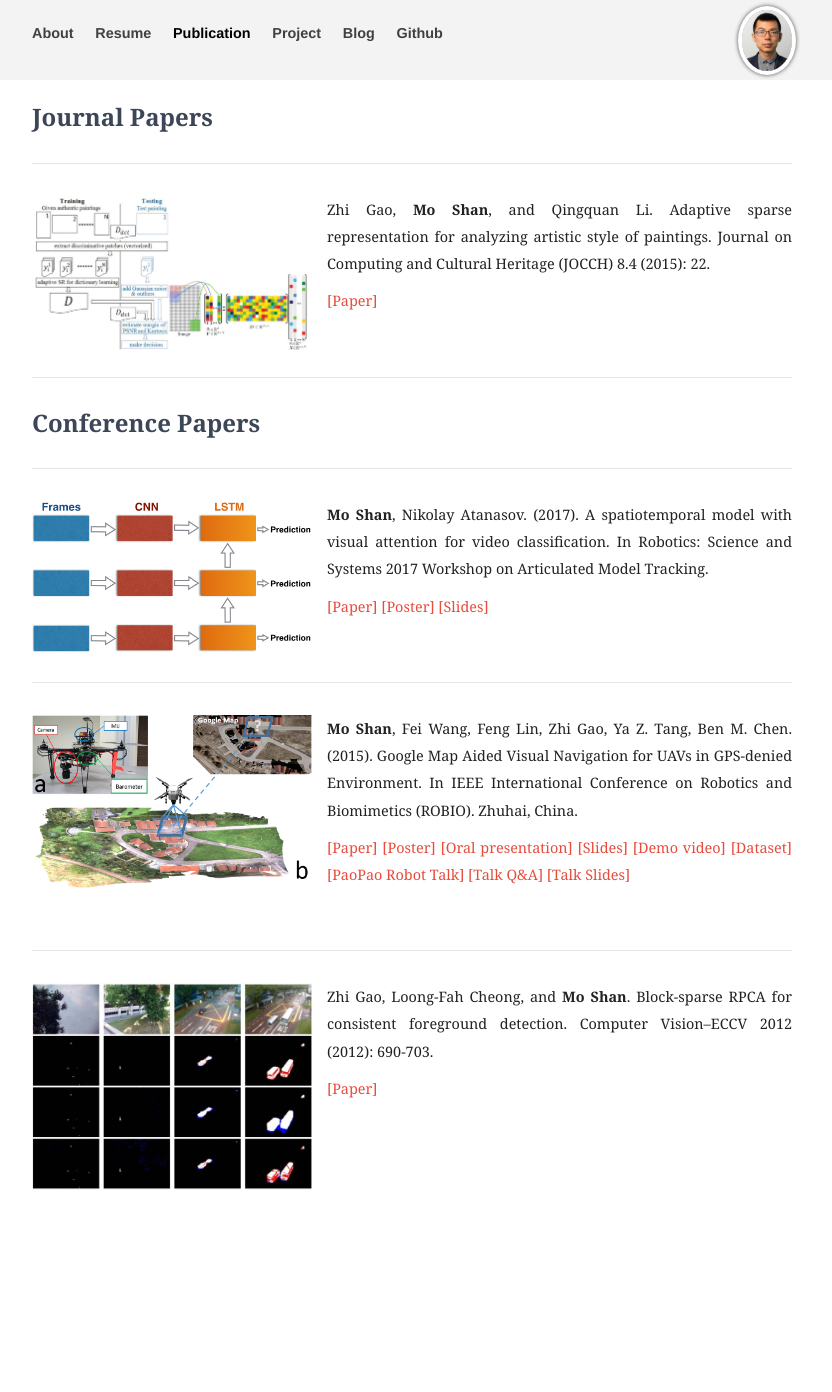
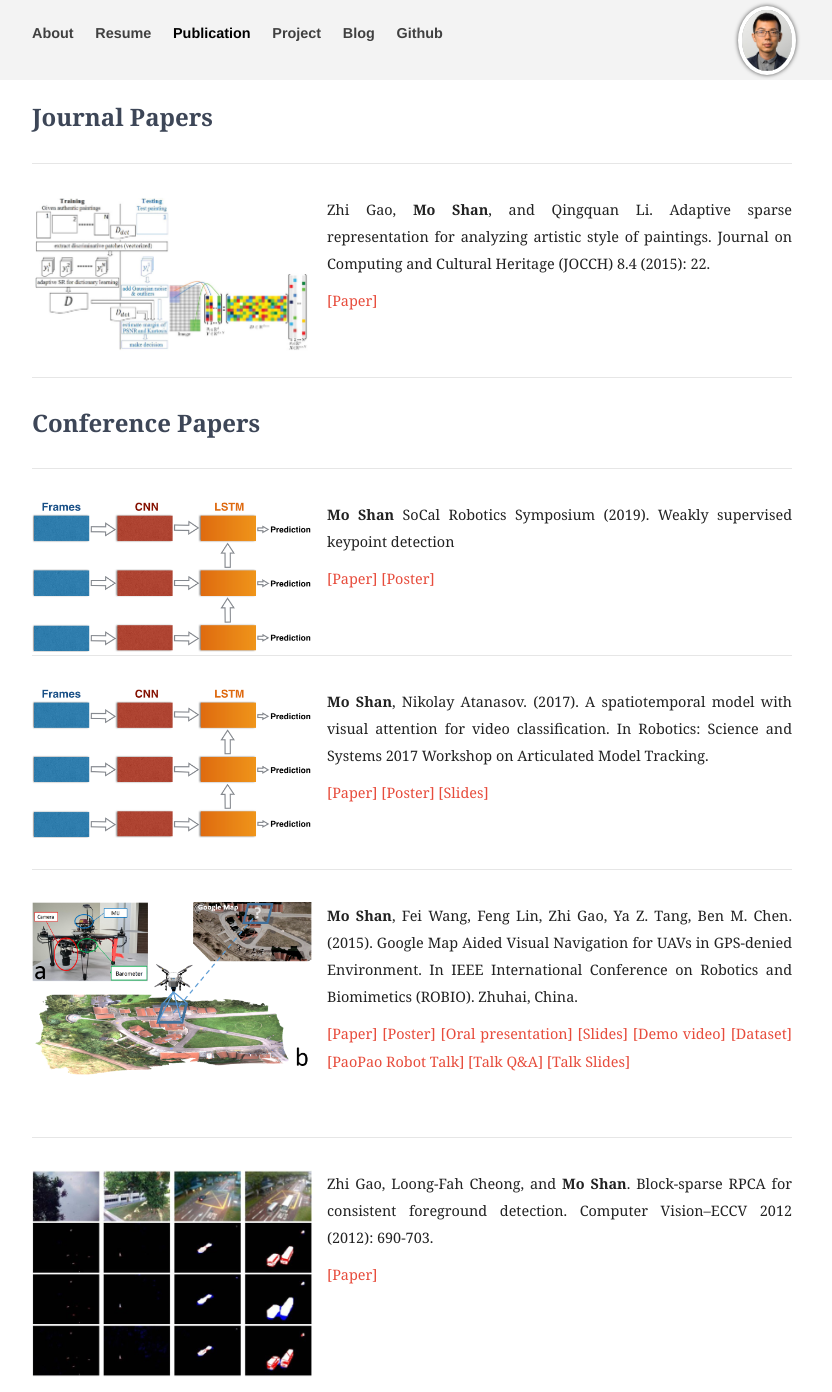
Before and after one commit to moshanATucsd/moshanATucsd.github.io, a Jekyll site: the page built from publication/index.html, in a window 1280 px wide. Shown: the whole page, without its empty margins (228-1060 px from the left). Built offline with Jekyll 4.4.1, drawn with Linux system fonts in a browser that asks for light colours; nearby versions of some CDN libraries; before the commit the page ends 1205 px from its top, so only the background shows below that.

Commit message:
add paper

```diff
--- a/publication/index.html
+++ b/publication/index.html
@@ -34,6 +34,27 @@ category: publication
 
 <section>
 <h2>Conference Papers</h2>
+
+<section>
+<div class="spacer"></div>
+    <section>
+    <div>
+        <p>
+        <img style="float: left; margin: 0px 15px 15px 0px;" src="/images/publication/rss2017_overview.png" alt="Oxford Screenshot" width="280" align="middle" hspace="20">
+        </p>
+
+        <p>
+        <strong>Mo Shan</strong> SoCal Robotics Symposium (2019).
+        Weakly supervised keypoint detection
+        </p>
+
+        <p>
+        <a href="/pdfs/paper/scr2019.pdf">[Paper]</a>
+        <a href="/pdfs/poster/scr2019_poster.pdf">[Poster]</a>
+        </p>
+    </div>
+    </section>
+</section>
 
 <section>
 <div class="spacer"></div>
```
Also changed, not shown: _includes/news.html (+9 -0 lines), 5 other files.
